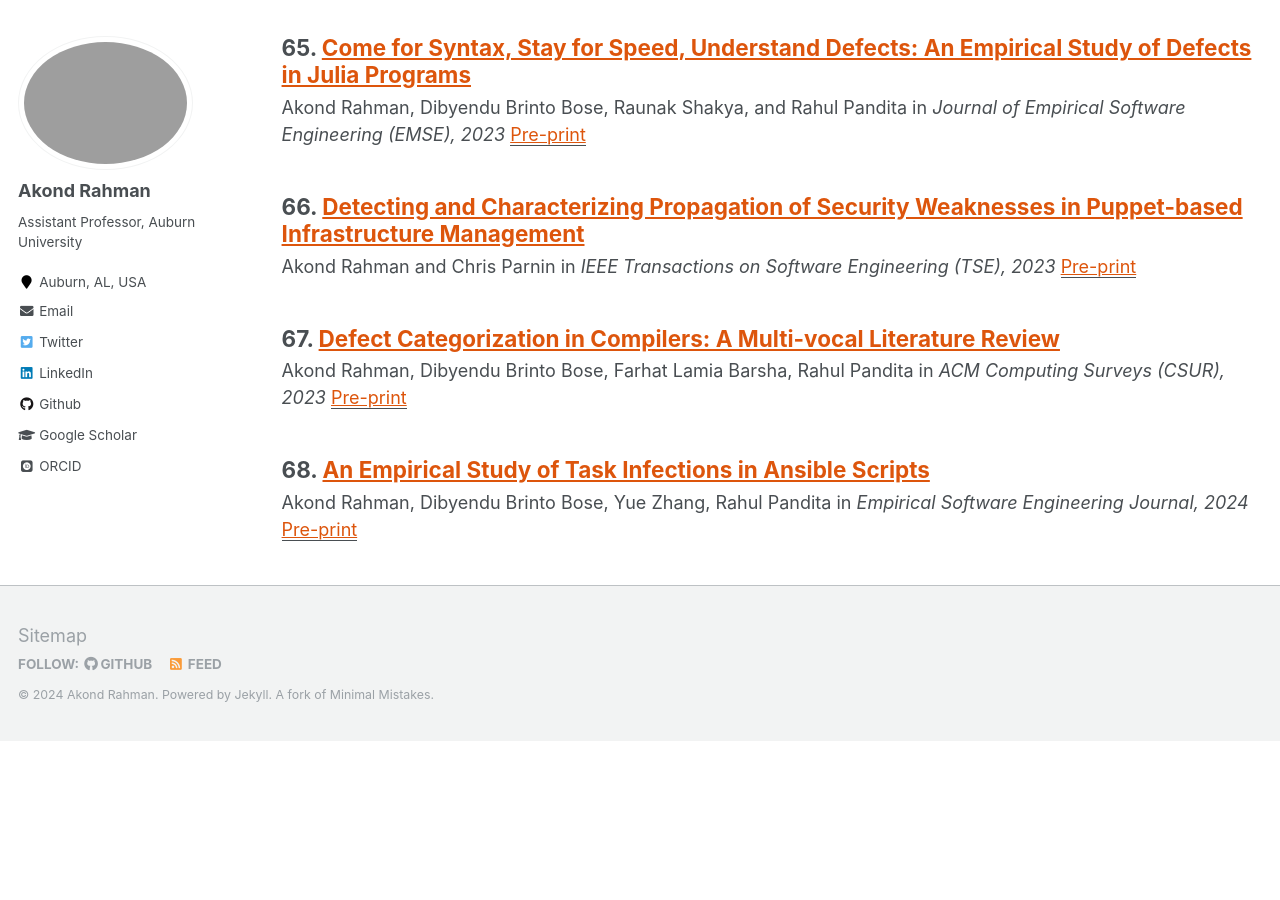
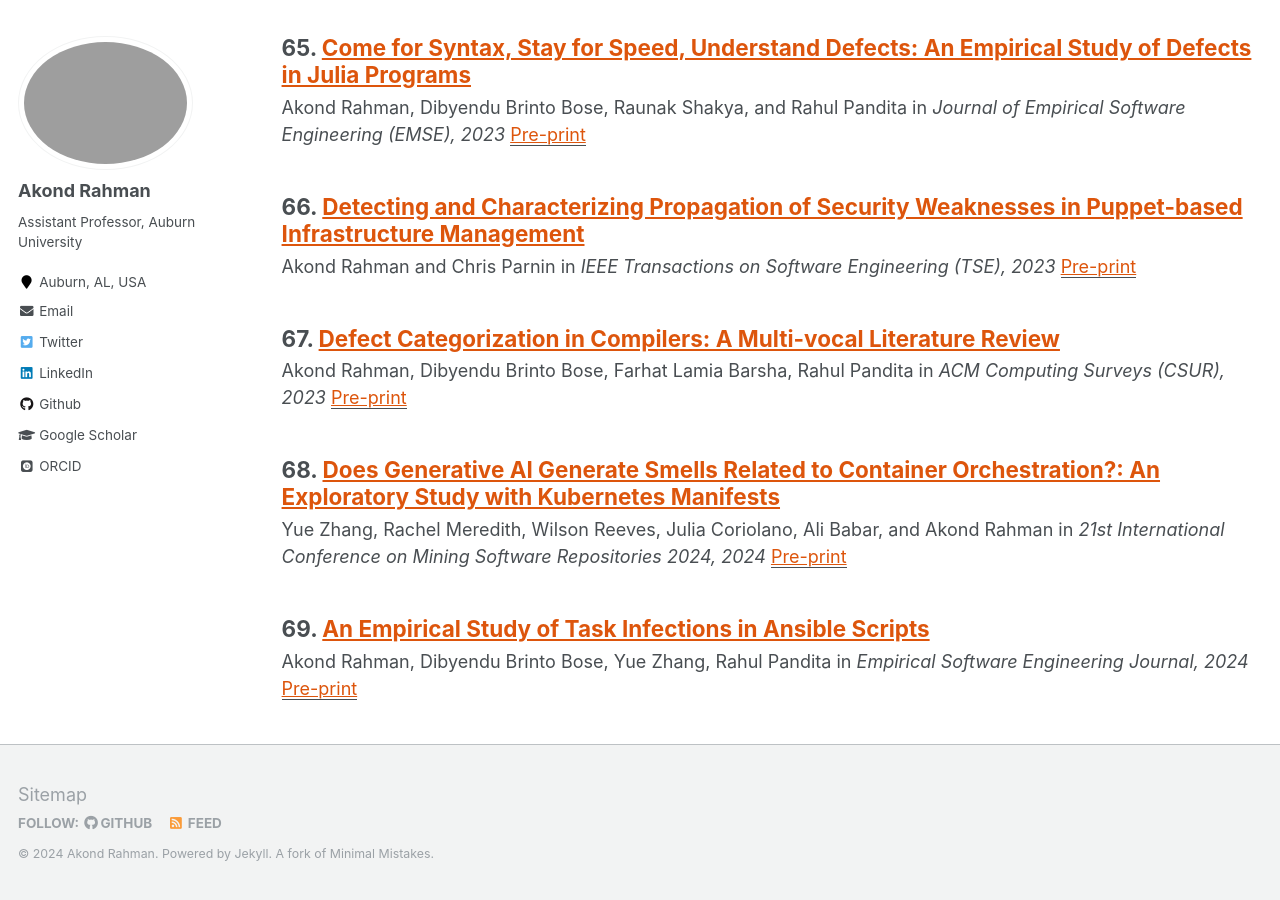
Before and after one commit to akondrahman/akondrahman.github.io, a Jekyll site: the page built from _pages/collection-archive.html, in a window 1280 px wide and 900 px high, scrolled down 9279 px. Built offline with Jekyll 4.4.1, drawn with Linux system fonts in a browser that asks for light colours; some web fonts are replaced; before the commit the page ends 10020 px from its top, so only the background shows below that.

Commit message:
msr 2024 acceptance

```diff
--- a/_publications/emse2024-tidal.md
+++ b/_publications/emse2024-tidal.md
@@ -7,7 +7,7 @@ venue: 'Empirical Software Engineering Journal'
 paperurl: '/files/papers/emse2024-tidal.pdf'
 authors: Akond Rahman, Dibyendu Brinto Bose, Yue Zhang, Rahul Pandita
 year: 2024
-index: 68
+index: 69
 ---
 **Context**: Despite being beneficial for managing computing infrastructure at scale, Ansible scripts include security weaknesses, such as hard-coded passwords. Security weaknesses can propagate into tasks, i.e., code constructs used for managing computing infrastructure with Ansible. Propagation of security weaknesses into tasks makes the provisioned infrastructure susceptible to security attacks. A systematic characterization of task infection, i.e., the propagation of security weaknesses into tasks, can aid practitioners and researchers in understanding how security weaknesses propagate into tasks and derive insights for practitioners to develop Ansible scripts securely.
 
--- /dev/null
+++ b/_publications/k8s-msr2024.md
@@ -0,0 +1,14 @@
+---
+title: "Does Generative AI Generate Smells Related to Container Orchestration?: An Exploratory Study with Kubernetes Manifests"
+collection: publications
+permalink: /publication/k8s-msr2024
+date: 2024-01-15
+venue: '21st International Conference on Mining Software Repositories 2024'
+paperurl: '/files/papers/k8s-msr2024.pdf'
+authors: Yue Zhang, Rachel Meredith, Wilson Reeves, Julia Coriolano, Ali Babar, and Akond Rahman
+year: 2024
+index: 68
+---
+Generative artificial intelligence (AI) technologies, such as ChatGPT have shown promise in solving software engineering problems. However, these technologies have also shown to be susceptible to generating software artifacts that contain quality issues. A systematic characterization of quality issues, such as smells in ChatGPT-generated artifacts can help in providing recommendations for practitioners who use generative AI for container orchestration.
+
+We conduct an empirical study with 98 Kubernetes manifests to quantify smells in manifests generated by ChatGPT. Our empirical study shows: (i) 35.8% of the 98 Kubernetes manifests generated include at least one instance of smell; (ii) two types of objects Kubernetes namely, `Deployment` and `Service` are impacted by identified smells; and (iii) the most frequently occurring smell is unset CPU and memory requirements. Based on our findings, we recommend practitioners to apply quality assurance activities for ChatGPT-generated Kubernetes manifests prior to using these manifests for container orchestration.
```
Also changed, not shown: _pages/about.md (+1 -0 lines), 2 other files.
